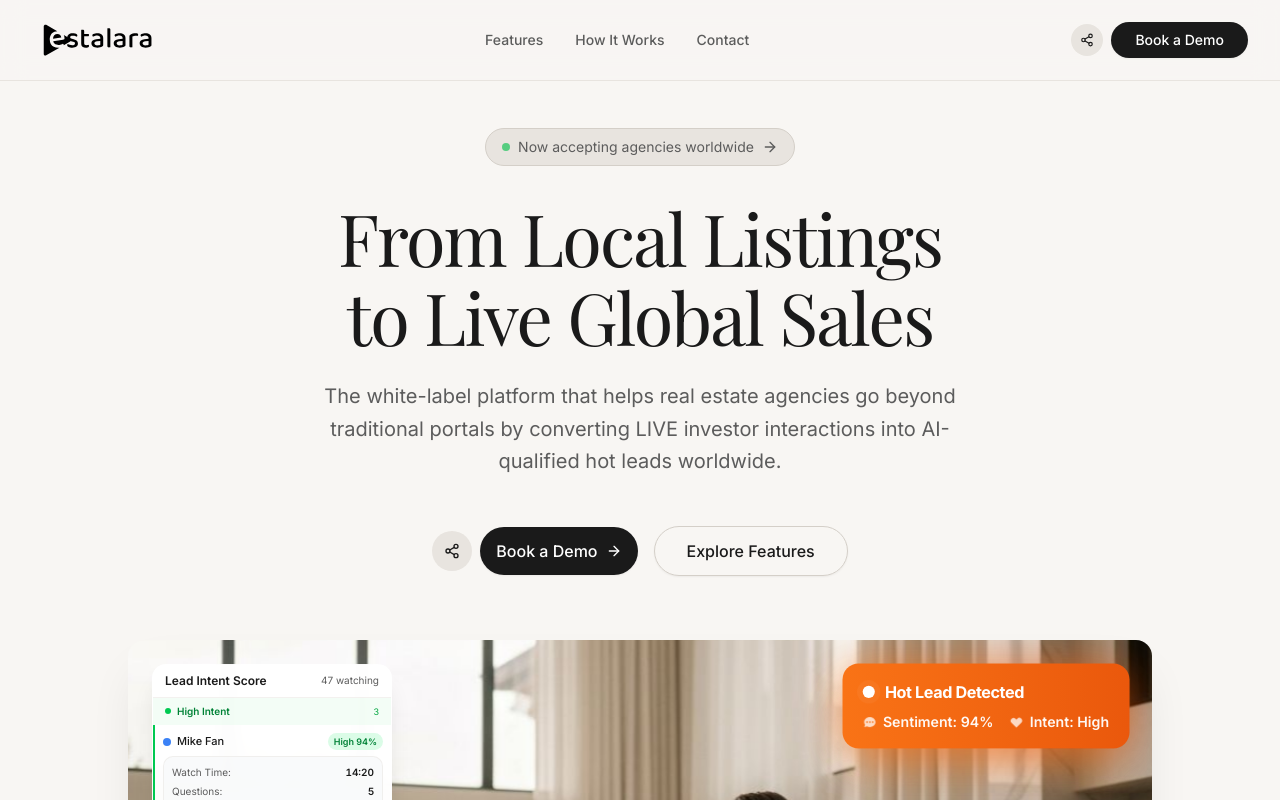
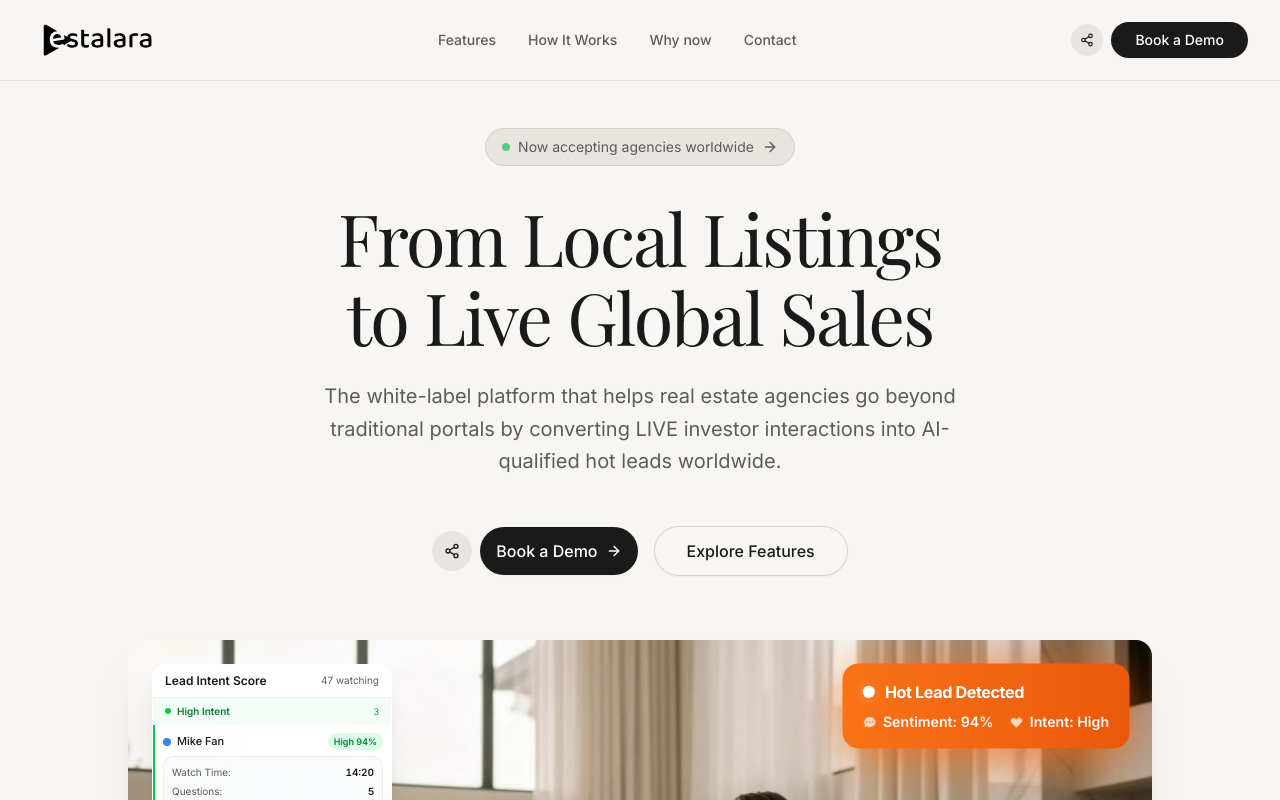
Before and after one commit to Pnawrocki9/EstalaraNew, a Next.js app: page / in a window 1280 px wide. Built offline with nearby package versions, Linux system fonts and the light colour scheme; a web font is replaced by a local one.

Commit message:
Add Why now menu link to Knowledge hub
Co-authored-by: Pnawrocki9 <Pnawrocki9@users.noreply.github.com>

```diff
--- a/app/estalara/_components/header.tsx
+++ b/app/estalara/_components/header.tsx
@@ -15,6 +15,7 @@ export function EstalaraHeader() {
   const navLinks = [
     { href: `${anchorPrefix}#features`, label: "Features" },
     { href: `${anchorPrefix}#solution`, label: "How It Works" },
+    { href: "https://www.estalara.com/knowledge", label: "Why now" },
     { href: `${anchorPrefix}#demo`, label: "Contact" },
   ]
 
```
